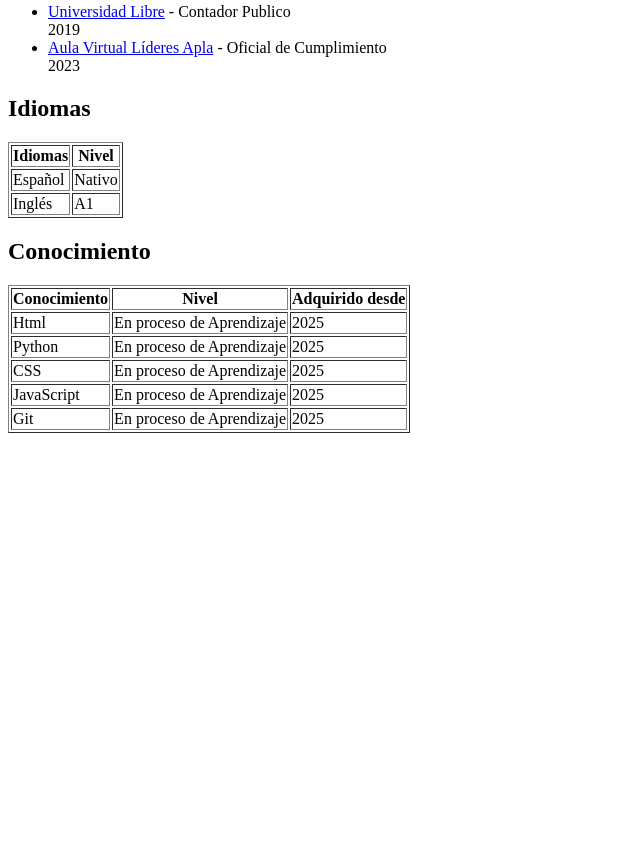
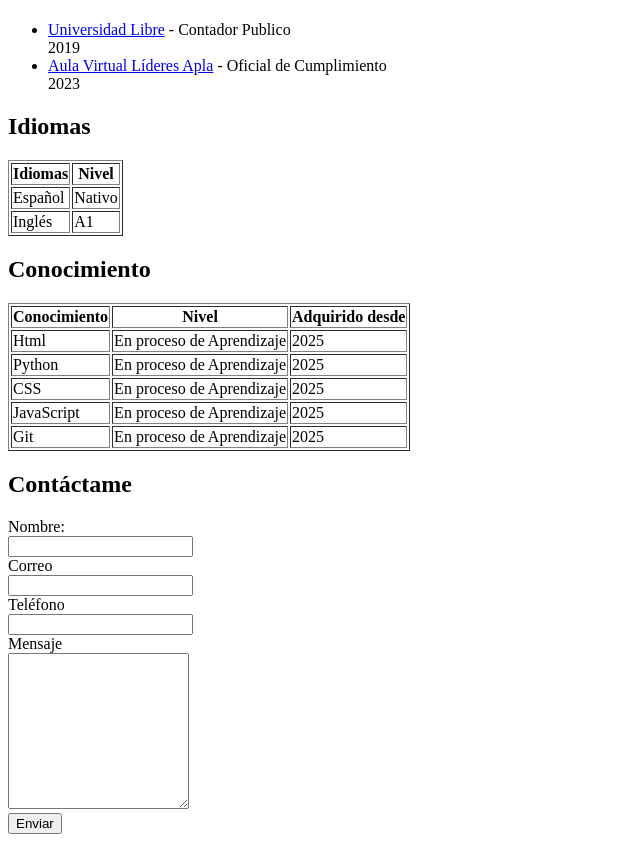
Before and after one commit to YeseCortes/HojadeVida, a plain HTML site: page index.html in a window 1280 px wide. Shown: the part 493-1335 px from the top of the page, without its empty margins (0-640 px from the left). Before the commit the page ends 934 px from the top, so only its background shows below. Drawn offline with Linux system fonts and the light colour scheme.

Commit message:
se agrega nueva seccion

```diff
--- a/index.html
+++ b/index.html
@@ -22,6 +22,7 @@
             <li><a href="#formacion">Formación</a></li>
             <li><a href="#idiomas">Idiomas</a></li>
             <li><a href="#conocimiento tecnico">Conocimiento</a></li>
+            <li><a href="#contáctame">Contáctame</a></li>
         </ul>
     </nav>
 
@@ -102,5 +103,21 @@
 
             </table>
     </section>
+
+    <section>
+      <section id="contáctame">
+        <h2>Contáctame</h2>
+        <form>
+        <label for="username">Nombre:</label><br>
+        <input type="text"><br>
+        <label for="email">Correo</label><br>
+        <input type="email"><br>
+        <label for="phone">Teléfono</label><br>
+        <input type="tel" id="phone" name="phone"><br>
+        <label for="text">Mensaje</label><br>
+        <textarea name="message" rows="10" cols="20"></textarea><br>
+        <input type="submit" value="Enviar">
+        </form>
+      </section>
 </body>
 </html>
```
